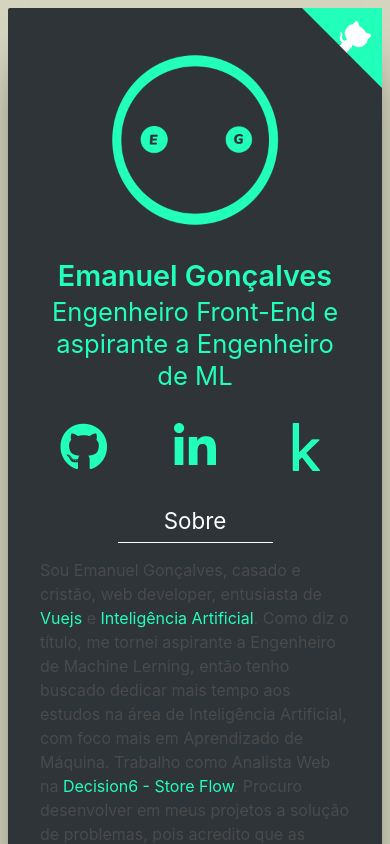
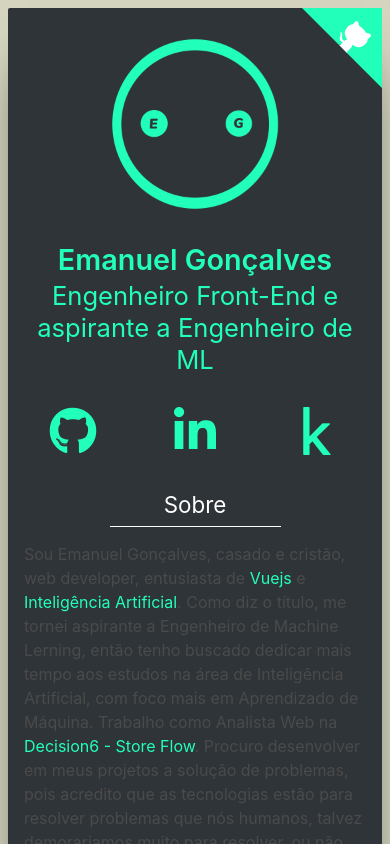
Before and after one commit to emanuelgsouza/emanuelgsouza.dev, a Nuxt app: page / in a window 390 px wide. Shown: the top 844 px of the page. Built offline with nearby package versions, Linux system fonts and the light colour scheme.

Commit message:
less padding when tablet or mobile

```diff
--- a/modules/Home/Layout.vue
+++ b/modules/Home/Layout.vue
@@ -56,6 +56,7 @@ export default {
   .site_container
     padding: 0.5em
 
-  .main_site_container
-    width: 100% !important
+    .main_site_container
+      width: 100%
+      padding: 1em
 </style>
```
